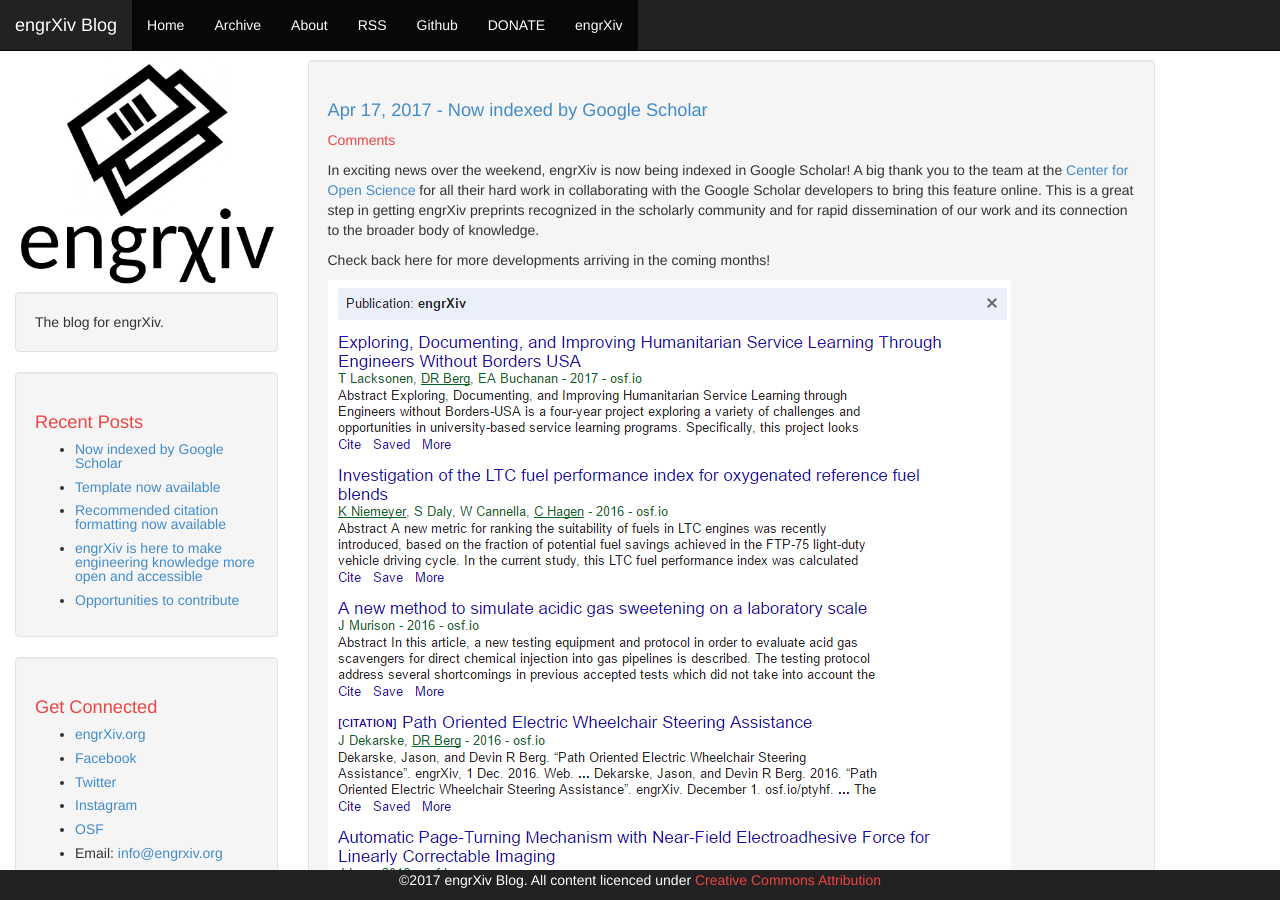
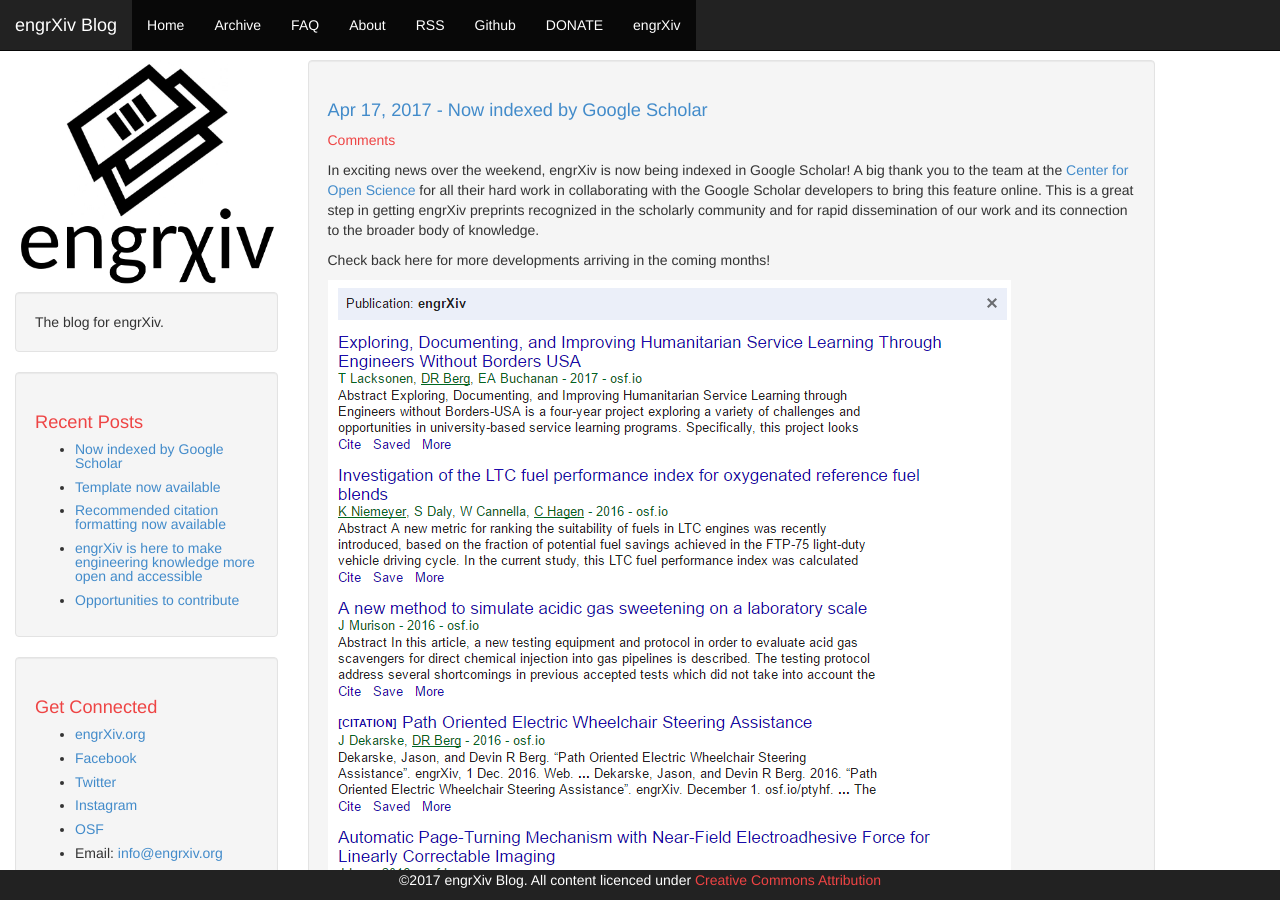
Before and after one commit to OpenEngr/engrXiv, a Jekyll site: the page built from index.html, in a window 1280 px wide and 900 px high. Built offline with Jekyll 4.4.1, drawn with Linux system fonts in a browser that asks for light colours; the list of posts is cut into pages by our own code; comment, search, counter and statistics services are not loaded.

Commit message:
link to new FAQ

```diff
--- a/_includes/header.html
+++ b/_includes/header.html
@@ -33,6 +33,7 @@
                     <li class="active"><a href="{{ site.baseurl }}/">Home</a></li>
                     <li class="active visible-xs-block"><a href="{{ site.baseurl }}/links.html">Links</a></li>
                     <li class="active"><a href="{{ site.baseurl }}/archive">Archive</a></li>
+					<li class="active"><a href="{{ site.baseurl }}/faq">FAQ</a></li>
                     <li class="active"><a href="{{ site.baseurl }}/about">About</a></li>
                     <li class="active"><a href="{{ site.baseurl }}/feed.xml">RSS</a></li>
                     {% if site.github != '' %}
```
